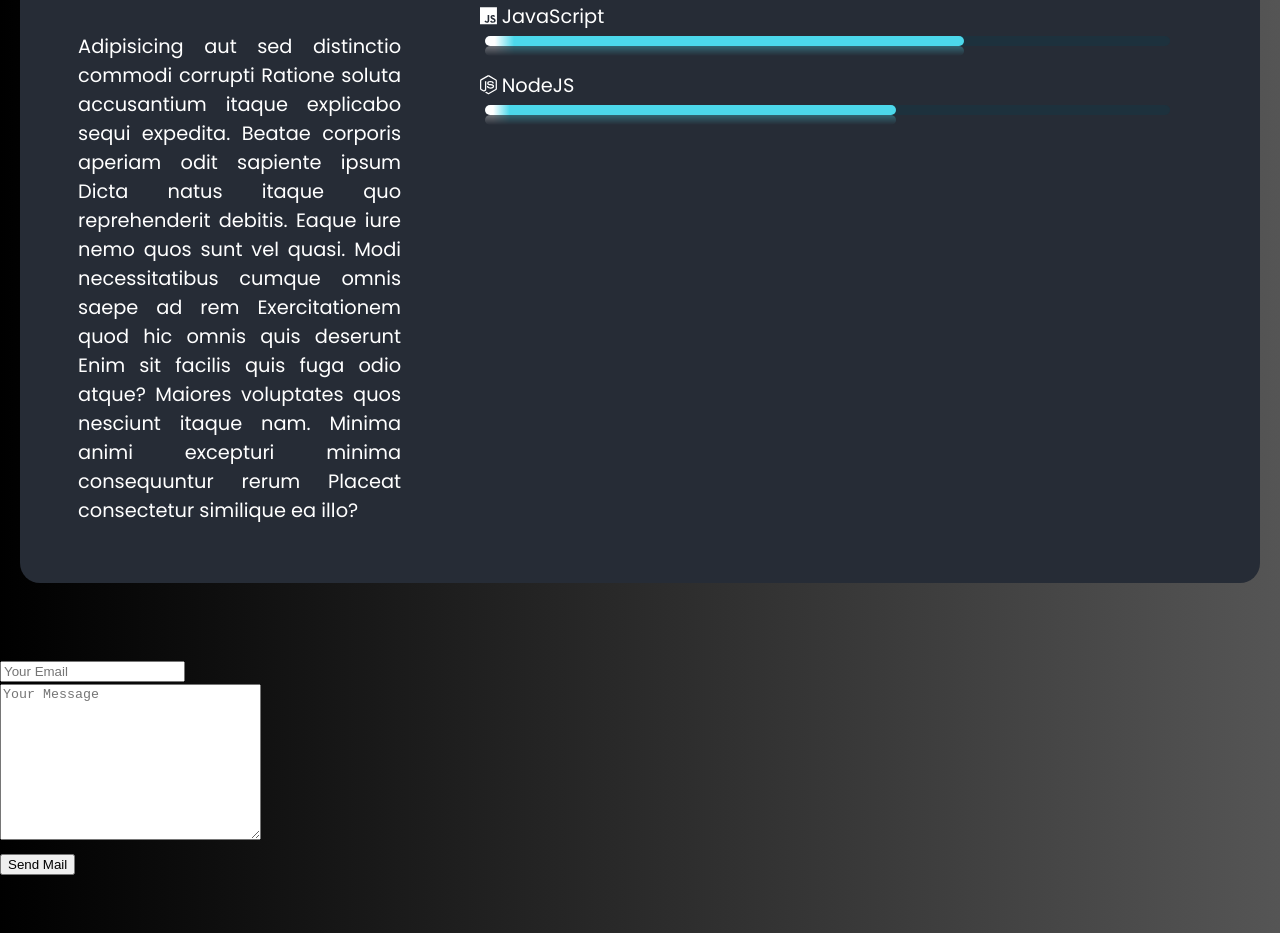
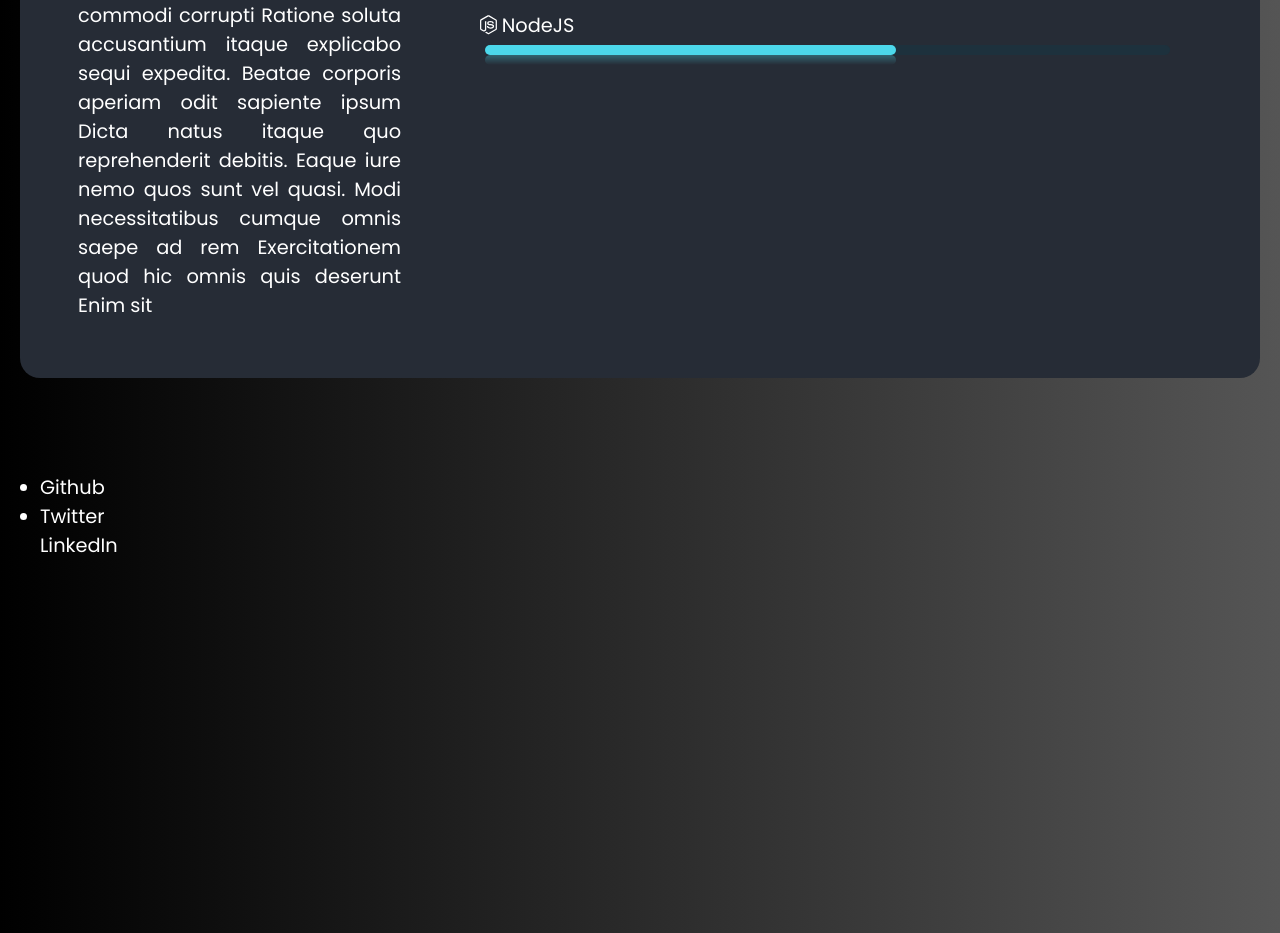
Before and after one commit to neelansh27/portfolio, a React (Create React App) app: page / in a window 1280 px wide. Shown: the part 1039-1972 px from the top of the page. Built offline with nearby package versions, Linux system fonts and the light colour scheme.

Commit message:
Remove Contact component

```diff
--- a/src/App.css
+++ b/src/App.css
@@ -9,14 +9,21 @@ html,body{
   /* background: linear-gradient() */
   margin: 0;
   padding: 0;
+  scroll-behavior: smooth;
+}
+*{
+  box-sizing: border-box;
 }
 
+.col-head{
+  text-align: center;
+}
 /* * { */
 /* background: rgba(255, 255, 255, 0.1); */
 /* } */
 
 section {
-  padding-top: 9vh;
+  margin-top: 9vh;
   min-height: 91vh;
 }
 
--- a/src/components/Contact.js
+++ /dev/null
@@ -1,22 +0,0 @@
-
-const Contact = () => {
-  return (
-    <div className="touch-me">
-    <div className="form-container">
-      <form method="post">
-    <div>
-        <input type="email" name="email" placeholder="Your Email"/>
-    </div>
-    <div>
-    <textarea id="message" name="message" cols="30" rows="10" placeholder="Your Message"></textarea>
-</div>
-    <div>
-    <input type="submit" value={'Send Mail'}/>
-</div>
-    </form>
-</div>
-    </div>
-  )
-}
-
-export default Contact
--- a/src/components/Home.js
+++ b/src/components/Home.js
@@ -2,7 +2,6 @@ import React from "react";
 import Navbar from "./Navbar";
 import WebDev from "./WebDev";
 import Info from "./Info";
-import Contact from "./Contact";
 import Socials from "./Socials";
 const Home = () => {
   return (
@@ -13,9 +12,6 @@ const Home = () => {
         <Info />
       </section>
     <section>
-      <Contact />
-    </section>
-    <section>
       <Socials />
     </section>
     </>
--- a/src/components/Info.js
+++ b/src/components/Info.js
@@ -15,9 +15,6 @@ const Info = () => {
           odit sapiente ipsum Dicta natus itaque quo reprehenderit debitis.
           Eaque iure nemo quos sunt vel quasi. Modi necessitatibus cumque omnis
           saepe ad rem Exercitationem quod hic omnis quis deserunt Enim sit
-          facilis quis fuga odio atque? Maiores voluptates quos nesciunt itaque
-          nam. Minima animi excepturi minima consequuntur rerum Placeat
-          consectetur similique ea illo?
         </div>
       </div>
       <div className="skills">
--- a/src/components/Navbar.js
+++ b/src/components/Navbar.js
@@ -13,7 +13,7 @@ const Navbar = () => {
     <header>
       <nav className="navbar">
         <li className="my-name"> Neelansh </li>
-        <li>About</li>
+        <li><a href="#info-container">About</a></li>
         <li>Services</li>
         <li>
           <button className="contact">Get in Touch</button>
--- a/src/css/Info.css
+++ b/src/css/Info.css
@@ -9,10 +9,6 @@
   background-color: #262C36;
   border-radius: 20px;
   margin: 0px 20px;
-}
-
-.col-head {
-  text-align: center;
 }
 
 #dp{
```
